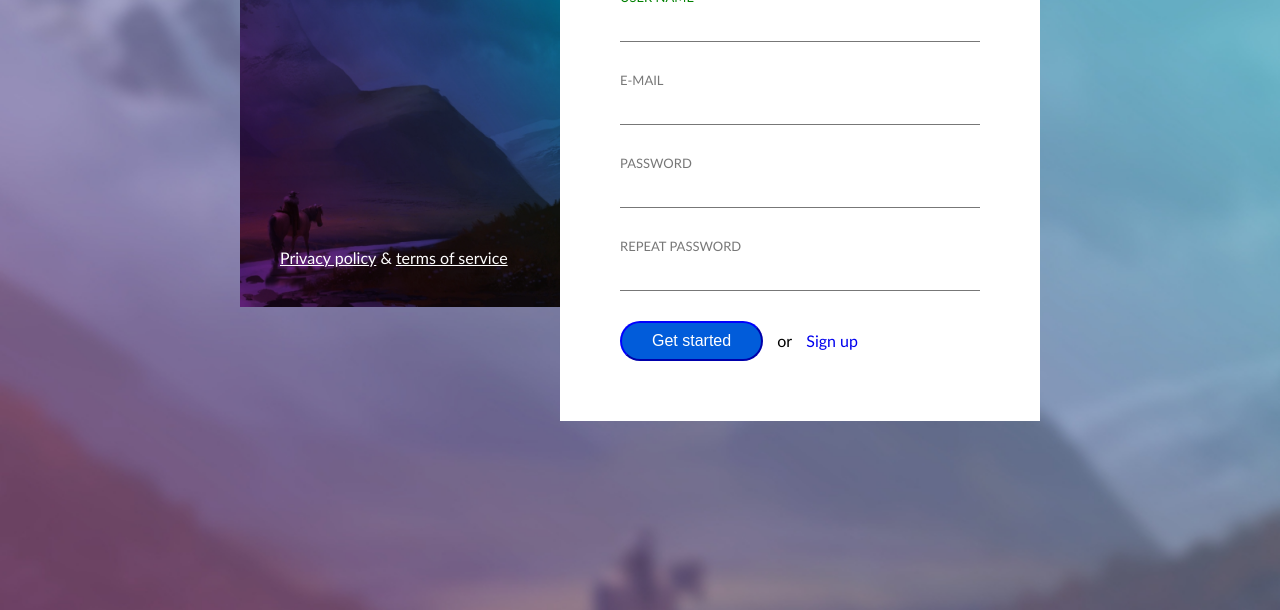
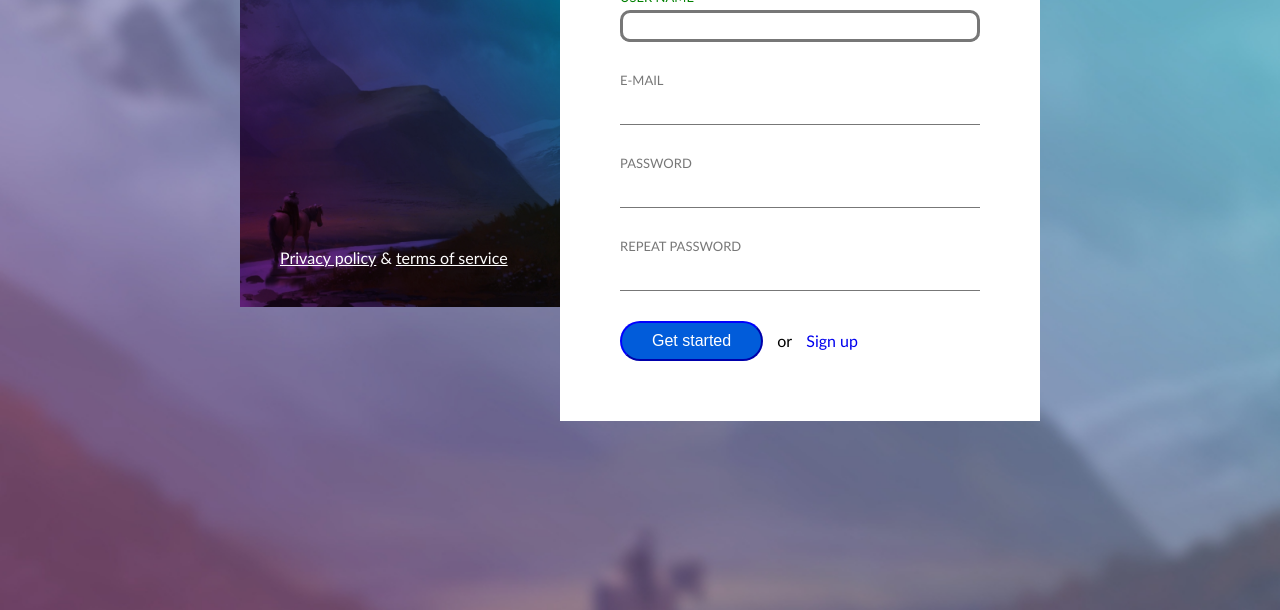
Before and after one commit to Kestutisjulius/009_singup, a website: page index.html in a window 1280 px wide. In both pictures the pointer is over the input "USER NAME". Shown: the part 190-800 px from the top of the page. Drawn offline with Linux system fonts and the light colour scheme.

Commit message:
form done

```diff
--- a/css/button.css
+++ b/css/button.css
@@ -8,7 +8,7 @@
   border-color: #00f;
   background-color: #015cda;
   color: #fff;
-  cursor: pointer;
+  cursor: middle finger;
 }
 
 .btn:hover {
--- a/css/form.css
+++ b/css/form.css
@@ -47,3 +47,8 @@
 .form a:hover {
   text-decoration: underline;
 }
+.form > .form-row > .input:hover {
+  outline: 3px solid #777;
+  outline-offset: -3px;
+  border-radius: 10px;
+}
```
